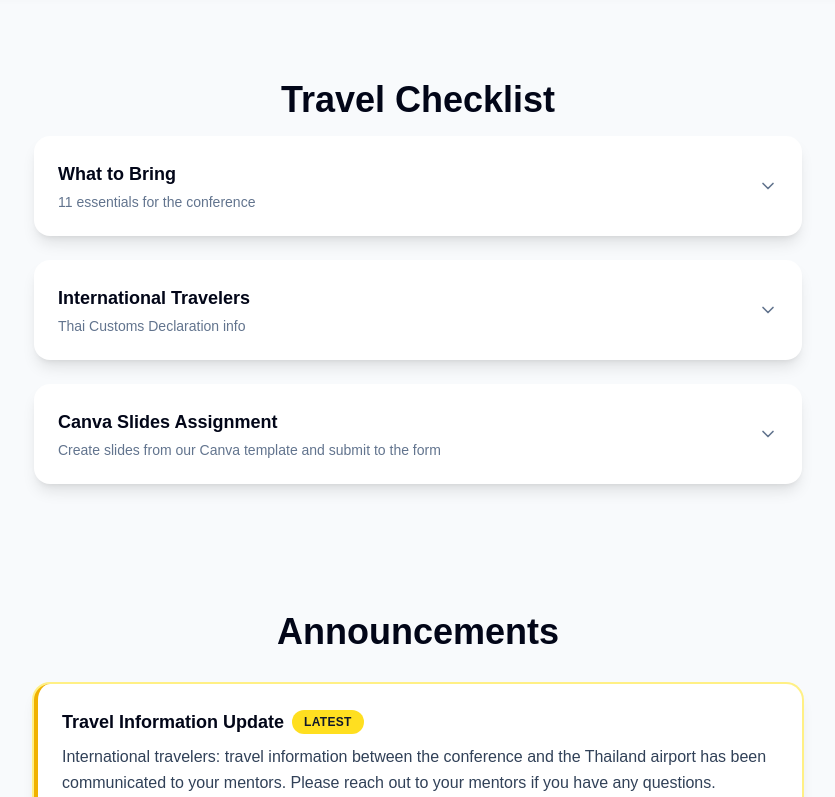
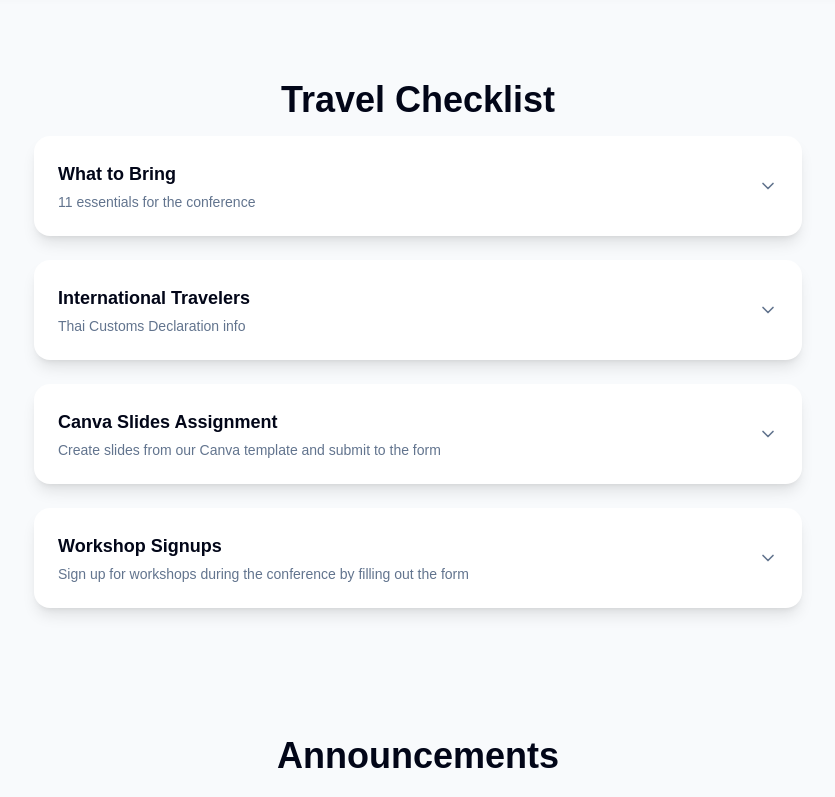
Before and after one commit to ismpseaconference2026/seaconference2026-repo, a Next.js app in the folder my-app/: page / in a window 1280 px wide. Shown: the part 2730-3527 px from the top of the page, without its empty margins (222-1057 px from the left). Built offline with nearby package versions, Linux system fonts and the light colour scheme.

Commit message:
Added workshop signup form information

```diff
--- a/my-app/src/components/PackingListSection.tsx
+++ b/my-app/src/components/PackingListSection.tsx
@@ -1,7 +1,7 @@
 'use client';
 
 import { useEffect, useRef } from 'react';
-import { packingFootnotes, packingList, tdacInfo, canvaInfo } from "@/lib/conference";
+import { canvaInfo, packingFootnotes, packingList, tdacInfo, workshopInfo } from "@/lib/conference";
 
 const summaryClassName =
   "flex cursor-pointer list-none items-center justify-between gap-4 rounded-2xl bg-white p-6 text-left shadow-lg transition hover:bg-slate-50";
@@ -10,6 +10,7 @@ const panelClassName = "mt-4 rounded-2xl bg-white p-8 shadow-lg";
 export default function TravelChecklistSection() {
   const canvaDetailsRef = useRef<HTMLDetailsElement>(null);
   const tdacDetailsRef = useRef<HTMLDetailsElement>(null);
+  const workshopDetailsRef = useRef<HTMLDetailsElement>(null);
 
   useEffect(() => {
     const handleHashChange = () => {
@@ -185,6 +186,36 @@ export default function TravelChecklistSection() {
             </div>
           </div>
         </details>
+
+        <details ref={workshopDetailsRef} className="group mt-6" id="workshop-details" suppressHydrationWarning>
+          <summary className={summaryClassName}>
+            <div>
+              <p className="text-lg font-semibold text-slate-950">Workshop Signups</p>
+              <p className="mt-1 text-sm text-slate-500">
+                {workshopInfo.requirement}
+              </p>
+            </div>
+            <svg
+              className="h-5 w-5 text-slate-500 transition-transform group-open:rotate-180"
+              fill="none"
+              stroke="currentColor"
+              viewBox="0 0 24 24"
+              aria-hidden="true"
+            >
+            <path strokeLinecap="round" strokeLinejoin="round" strokeWidth={2} d="m6 9 6 6 6-6" />
+            </svg>
+          </summary>
+          <div className="border-t border-slate-200 pt-4 space-y-4">
+            <a
+              href={workshopInfo.workshopGoogleFormLink}
+              target="_blank"
+              rel="noopener noreferrer"
+              className="block w-full text-center bg-blue-500 hover:bg-blue-600 text-white font-semibold py-2 px-4 rounded-lg transition-colors"
+            >
+              View Google Form
+            </a>
+          </div>
+        </details>
       </div>
     </section>
   );
--- a/my-app/src/lib/conference.ts
+++ b/my-app/src/lib/conference.ts
@@ -125,6 +125,12 @@ export const canvaInfo = {
   ],
 };
 
+export const workshopInfo = {
+  title: "Workshop Signups",
+  requirement: "Sign up for workshops during the conference by filling out the form",
+  workshopGoogleFormLink: "https://docs.google.com/forms/d/e/1FAIpQLScMPDo2_Iqh9s_T0wvvNrIcXNw_lnCfEHoJhT2ITK8-TczRAg/viewform"
+}
+
 export const contactInfo = {
   email: "ismpthailand@gmail.com",
   cc: "aj@internationalmentorship.org",
@@ -137,6 +143,15 @@ export const socialLinks = {
 };
 
 export const announcementsList = [
+  {
+    title: "Workshops Sign Up Form",
+    message: "Sign ups for conference workshops are now open. Please fill out the form to indicate which workshops you would like to attend.",
+    date: "April 22, 2026",
+    cta: {
+      text: "View Form",
+      href: workshopInfo.workshopGoogleFormLink,
+    },
+  },
   {
     title: "Travel Information Update",
     message: "International travelers: travel information between the conference and the Thailand airport has been communicated to your mentors. Please reach out to your mentors if you have any questions.\nThailand attendees: travel information to and from the conference has been communicated through the LINE group. Please reach out to a mentor if you are not in the LINE group.",
```
